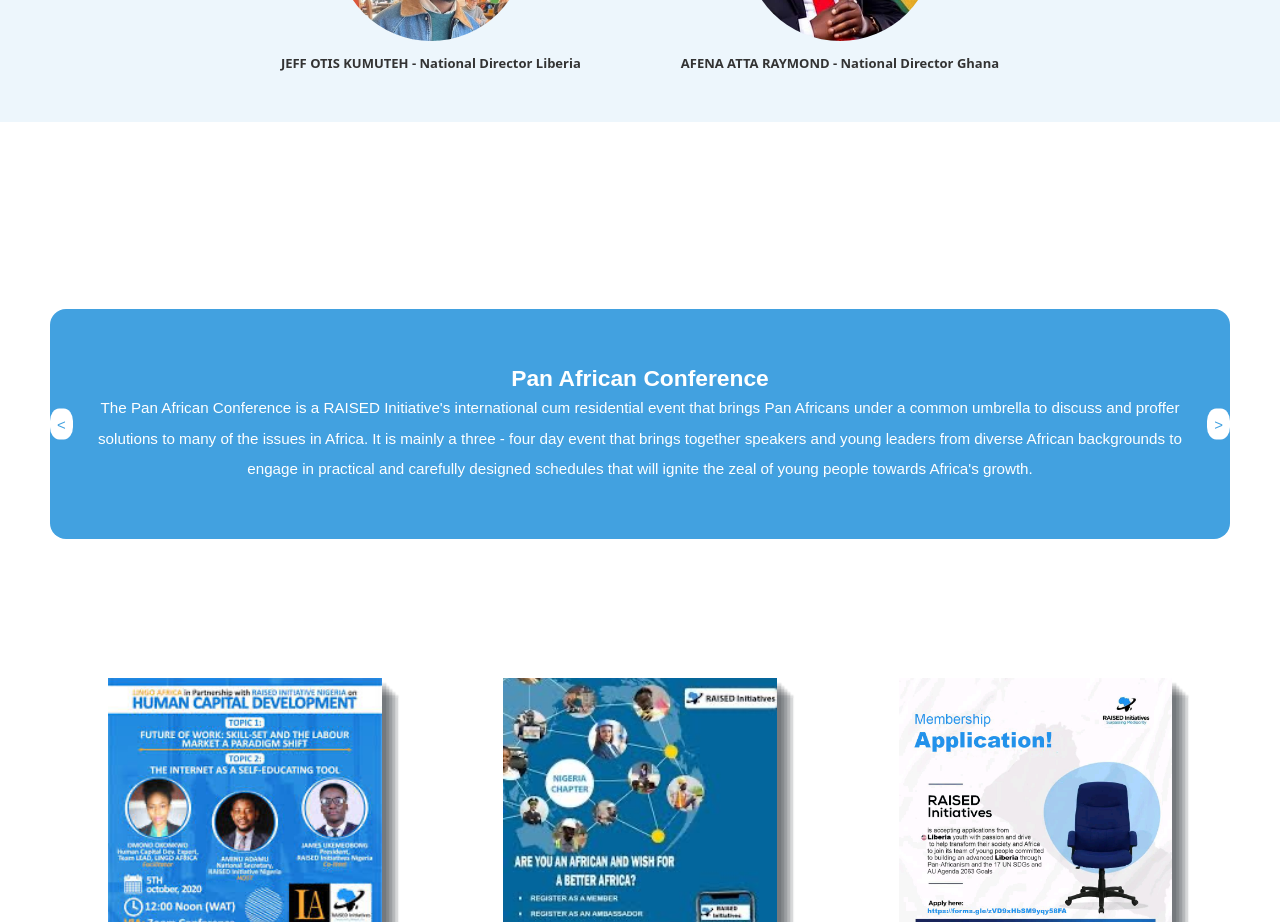
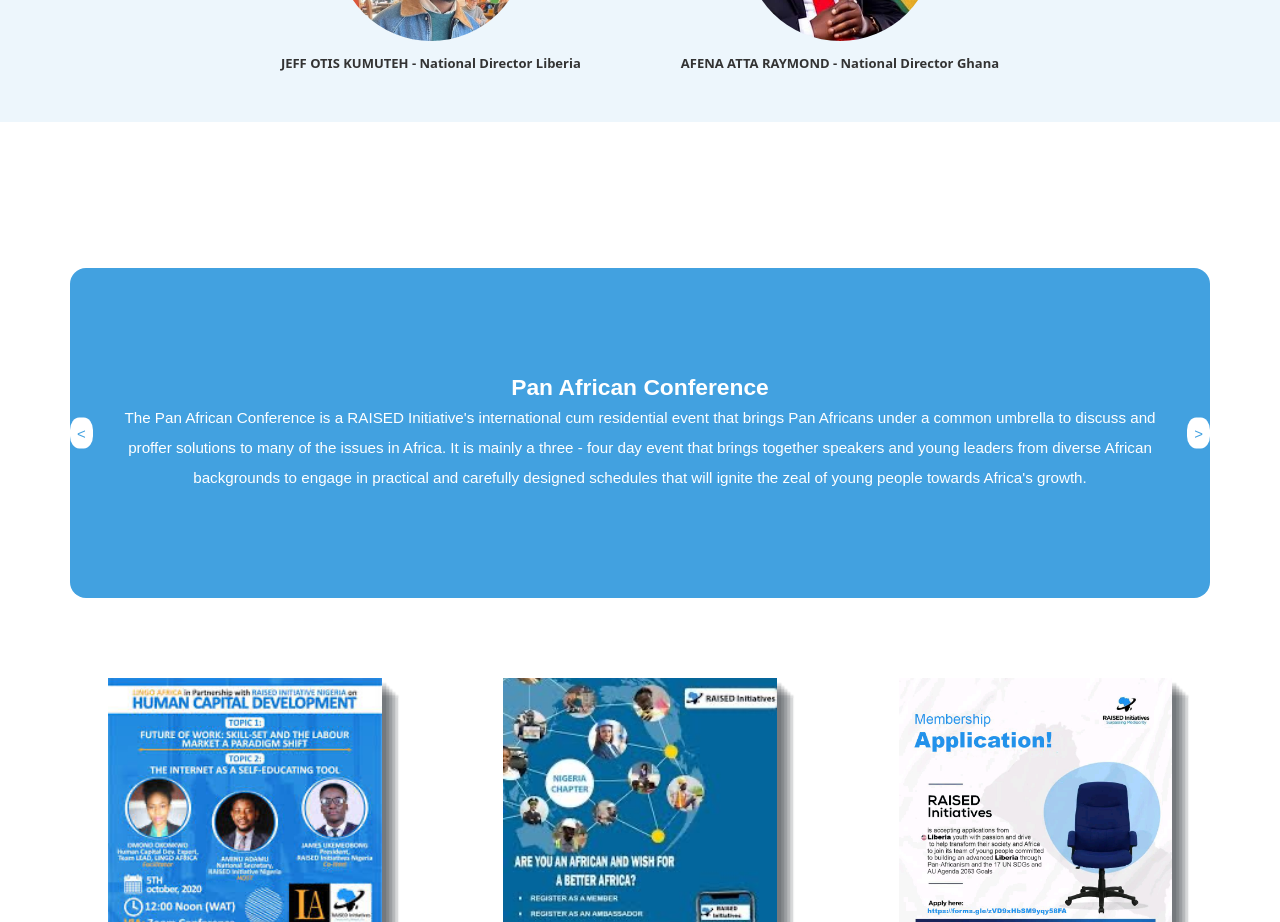
Before and after one commit to Iydeejames/Raised-Initiative-website, a React (Create React App) app: page / in a window 1280 px wide. Shown: the part 2120-3042 px from the top of the page. Built offline with nearby package versions, Linux system fonts and the light colour scheme.

Commit message:
Css edited

```diff
--- a/src/App.css
+++ b/src/App.css
@@ -251,7 +251,7 @@
 /* EventsSection */
 .event-card {
   width: auto;
-  height: 230px;
+  height: 330px;
   background-color: rgb(66, 161, 224);
   border-radius: 16px;
   display: flex;
@@ -261,7 +261,7 @@
   padding: 2.5rem;
   opacity: 0;
 
-  top: 9rem;
+  top: 5rem;
   transition: opacity 1.2s ease-in-out;
 }
 
@@ -270,7 +270,7 @@
   align-items: center;
   height: 60vh;
   overflow: hidden;
-  padding: 50px;
+  padding: 70px;
 }
 
 .events-content {
```
